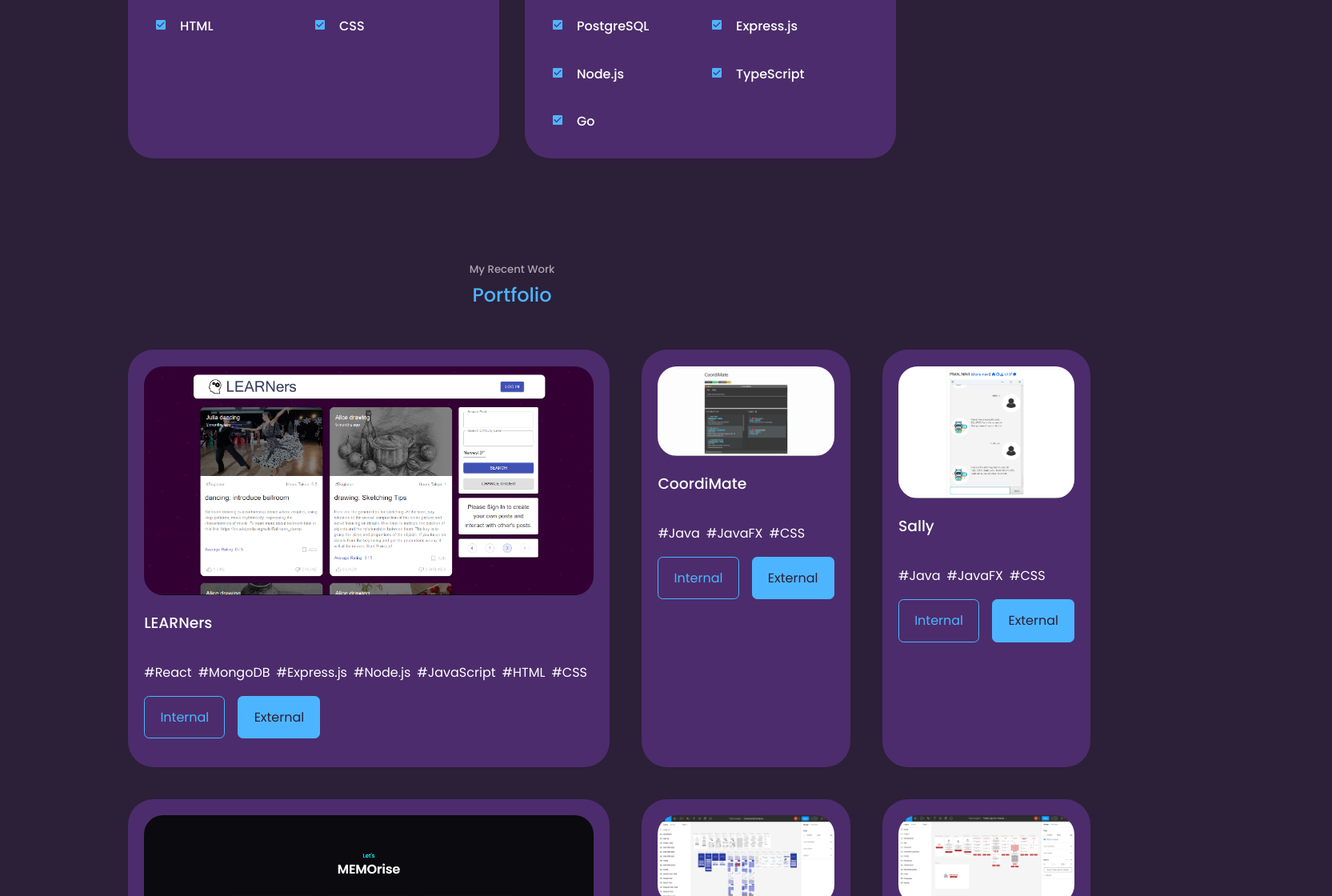
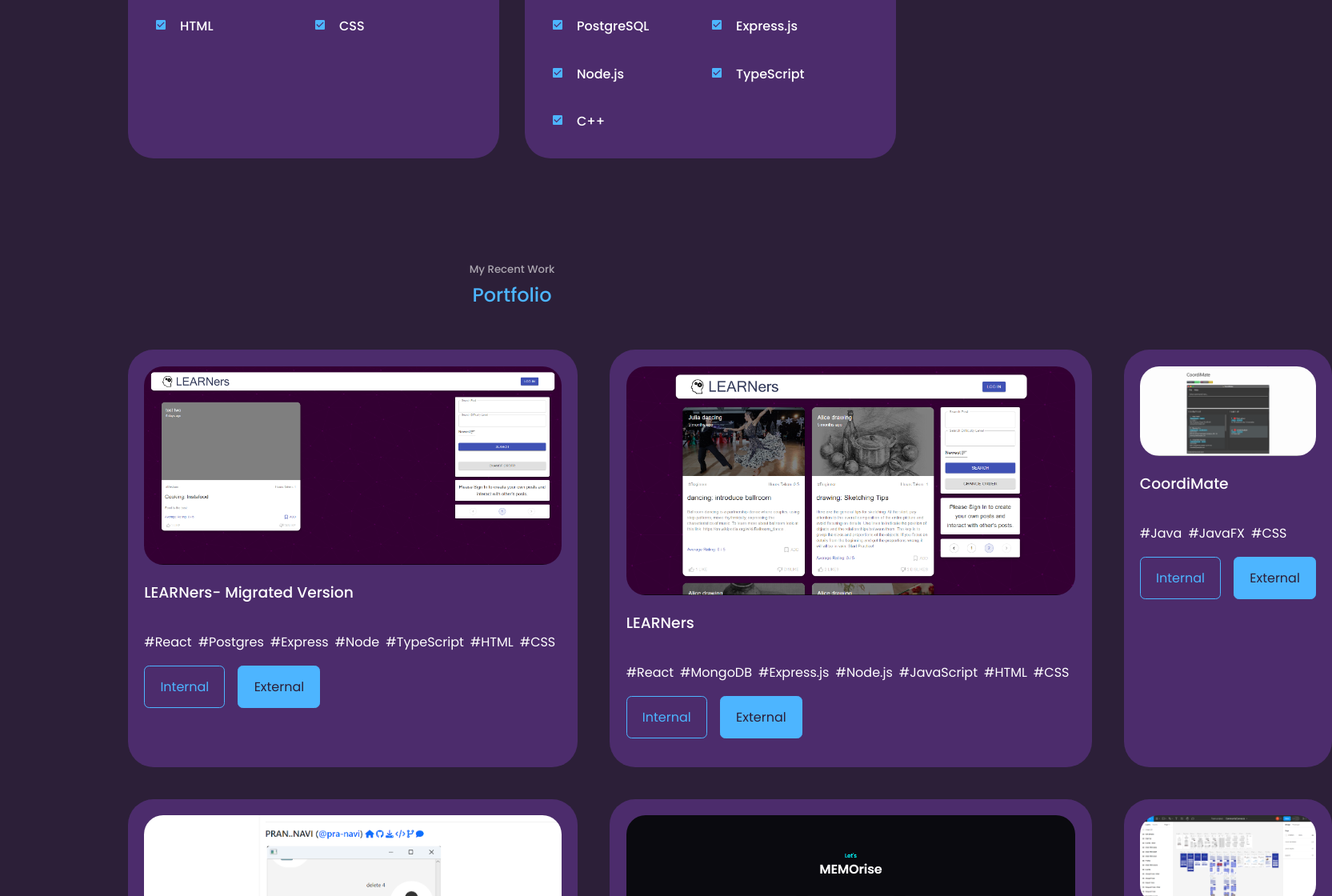
Before and after one commit to pra-navi/react-portfolio-website-1, a React (Create React App) app: page / in a window 1280 px wide. Shown: the part 1840-2960 px from the top of the page at 80% size, 1665 px wide, since content can reach past the window. Built offline with nearby package versions, Linux system fonts and the light colour scheme.

Commit message:
update: Add latest project

```diff
--- a/src/components/experience/Experience.jsx
+++ b/src/components/experience/Experience.jsx
@@ -108,7 +108,7 @@ const Experience = () => {
             <article className="experience_details">
               <IoMdCheckbox className="experience_details-icon"/>
               <div>
-                <h4>Go</h4>
+                <h4>C++</h4>
               </div>
             </article>
           </div>
--- a/src/components/portfolio/Portfolio.jsx
+++ b/src/components/portfolio/Portfolio.jsx
@@ -1,56 +1,65 @@
 import React from 'react'
 import './portfolio.css'
-import Portfolio1 from "../../assets/Learners.png"
-import Portfolio2 from "../../assets/CoordiMate.png"
-import Portfolio3 from "../../assets/Sally.png"
-import Portfolio4 from "../../assets/Memorise.png"
-import Portfolio5 from "../../assets/CommunityConnects.png"
-import Portfolio6 from "../../assets/TrailBlaze.png"
+import Portfolio1 from "../../assets/learners-migrated.png"
+import Portfolio2 from "../../assets/Learners.png"
+import Portfolio3 from "../../assets/CoordiMate.png"
+import Portfolio4 from "../../assets/Sally.png"
+import Portfolio5 from "../../assets/Memorise.png"
+import Portfolio6 from "../../assets/CommunityConnects.png"
+import Portfolio7 from "../../assets/TrailBlaze.png"
 
 const data = [
   {
     id: 1,
     image: Portfolio1,
+    title: "LEARNers- Migrated Version",
+    tags: ["React", "Postgres", "Express", "Node", "TypeScript", "HTML", "CSS"],
+    internal: "https://github.com/pra-navi/cvwo_submission",
+    external: "https://github.com/pra-navi/cvwo_submission/blob/main/README.md"
+  },
+  {
+    id: 2,
+    image: Portfolio2,
     title: "LEARNers",
     tags: ["React", "MongoDB", "Express.js", "Node.js", "JavaScript", "HTML", "CSS"],
     internal: "https://github.com/pra-navi/orbital-mern",
     external: "https://learners-react.vercel.app/posts"
   },
   {
-    id: 2,
-    image: Portfolio2,
+    id: 3,
+    image: Portfolio3,
     title: "CoordiMate",
     tags: ["Java", "JavaFX", "CSS"],
     internal: "https://github.com/AY2324S1-CS2103T-T10-2/tp",
     external: "https://github.com/AY2324S1-CS2103T-T10-2/tp/releases/tag/v1.4"
   },
   {
-    id: 3,
-    image: Portfolio3,
+    id: 4,
+    image: Portfolio4,
     title: "Sally",
     tags: ["Java", "JavaFX", "CSS"],
     internal: "https://github.com/pra-navi/ip",
     external: "https://github.com/pra-navi/ip/releases/tag/A-Release"
   },
   {
-    id: 4,
-    image: Portfolio4,
+    id: 5,
+    image: Portfolio5,
     title: "MEMOrise",
     tags: ["HTML", "CSS"],
     internal: "https://github.com/suryanshkushwaha/lifehack23-MEMOrise",
     external: "https://lh23-memorise-1.vercel.app/"
   },
   {
-    id: 5,
-    image: Portfolio5,
+    id: 6,
+    image: Portfolio6,
     title: "CommunityConnects",
     tags: ["Figma", "UI/UX Design"],
     internal: "https://docs.google.com/presentation/d/1Q_3CfGWLCXcwvsiJYiWIs_aXCpiRKh7LUKhDRP4EssE/edit#slide=id.p",
     external: "https://www.figma.com/file/2708wfrF5b9qnR8NjTpUXn/CommunityConnects?type=design&node-id=0-1&mode=design&t=GuabWHXOOkZlS6yT-0"
   },
   {
-    id: 6,
-    image: Portfolio6,
+    id: 7,
+    image: Portfolio7,
     title: "TrailBlaze",
     tags: ["Figma", "UI/UX Design"],
     internal: "https://docs.google.com/presentation/d/14_AgCwxbRhx6QOEVm31qfzke03UtflOI6a9tY1Qrr9I/edit#slide=id.p",
```
Also changed, not shown: src/assets/learners-migrated.png (added).
